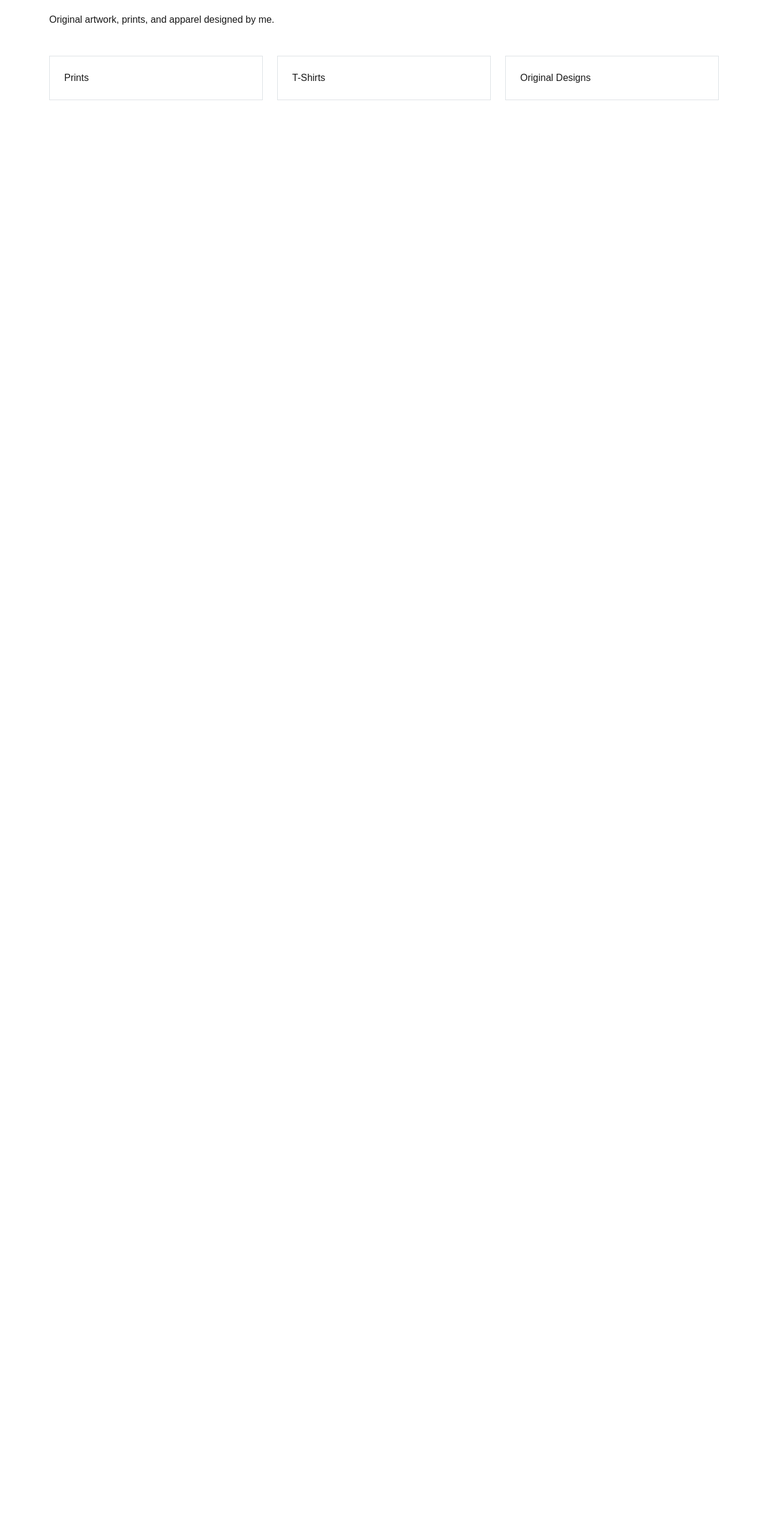
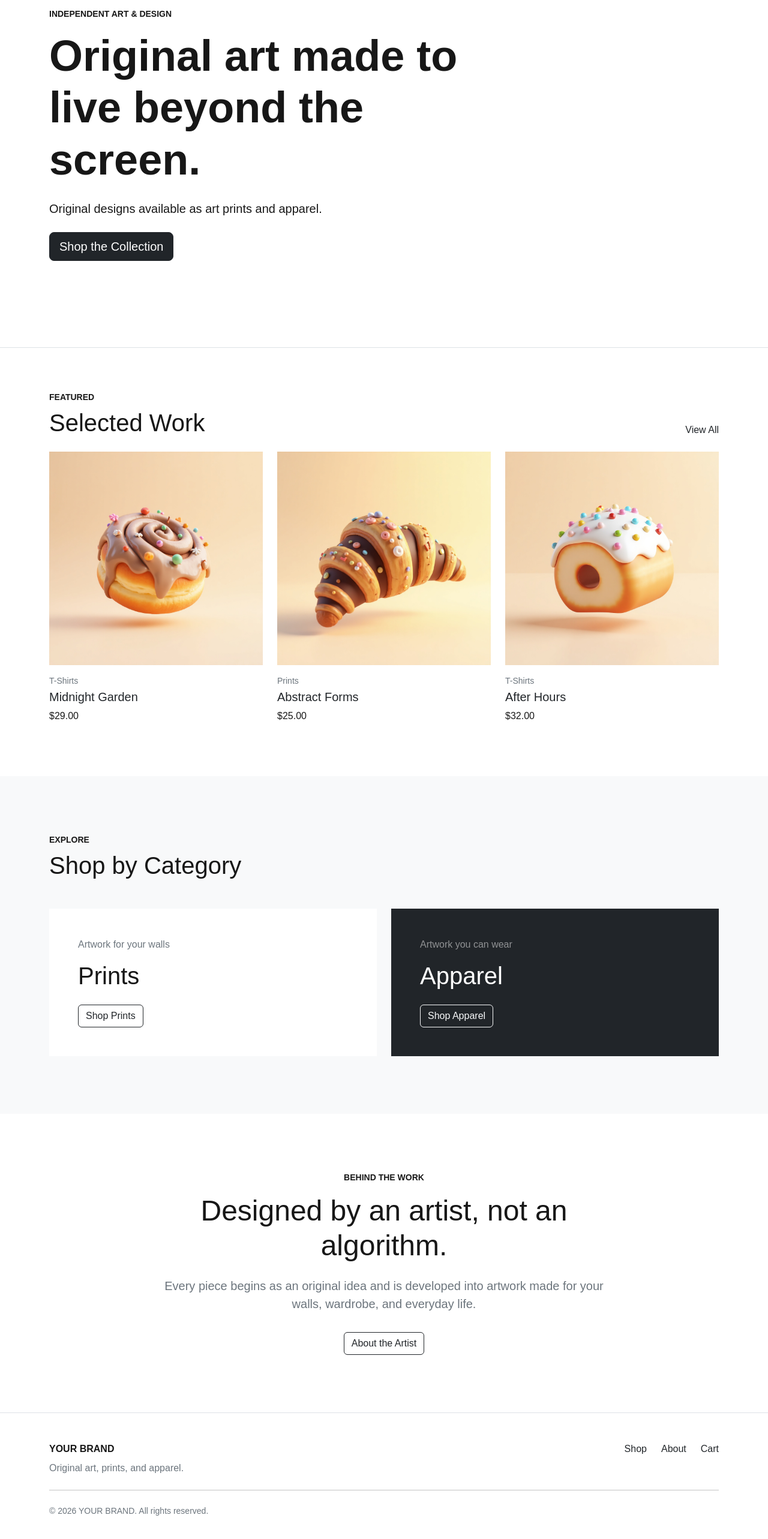
Before and after one commit to derinventingroom/ladeedaa-shop, a Next.js app: page / in a window 1280 px wide. Shown: the part 220-2786 px from the top of the page at 60% size. Before the commit the page ends 800 px from the top, so only its background shows below. Built offline with nearby package versions, Linux system fonts and the light colour scheme.

Commit message:
Complete storefront foundation

```diff
--- a/src/app/layout.tsx
+++ b/src/app/layout.tsx
@@ -1,4 +1,5 @@
-import Navbar from "@/components/Navbar";
+import Navbar from "@/components/layout/Navbar";
+import Footer from "@/components/layout/Footer";
 import type { Metadata } from "next";
 import { Geist, Geist_Mono } from "next/font/google";
 import "bootstrap/dist/css/bootstrap.min.css";
@@ -25,6 +26,7 @@ export default function RootLayout({ children }: LayoutProps<"/">) {
       <body>
         <Navbar />
         {children}
+        <Footer />
       </body>
     </html>
   );
--- a/src/app/page.tsx
+++ b/src/app/page.tsx
@@ -1,27 +1,142 @@
-import Image from "next/image";
-import styles from "./page.module.css";
+import ProductGrid from "@/components/product/ProductGrid";
+import { products } from "@/data/products";
+import Link from "next/link";
 
 export default function Home() {
+  const featuredProducts = products.slice(0, 3);
   return (
-    <main className="container py-5">
-      <h1 className="display-1">LaDeeDaa</h1>
+    <main>
+      <section className="py-5">
+        <div className="container py-lg-5">
+          <div className="row py-5">
+            <div className="col-lg-8">
+              <p className="text-uppercase small fw-semibold mb-3">
+                Independent Art & Design
+              </p>
 
-      <p>
-        Original artwork, prints, and apparel designed by me.
-      </p>
-      <div className="row mt-5">
-      <div className="col-md-4">
-        <div className="border p-4">Prints</div>
-      </div>
+              <h1 className="display-2 fw-bold mb-4">
+                Original art made to live beyond the screen.
+              </h1>
 
-      <div className="col-md-4">
-        <div className="border p-4">T-Shirts</div>
-      </div>
+              <p className="lead mb-4">
+                Original designs available as art prints and apparel.
+              </p>
 
-      <div className="col-md-4">
-        <div className="border p-4">Original Designs</div>
-      </div>
-     </div>
+              <Link
+                href="/shop"
+                className="btn btn-dark btn-lg"
+              >
+                Shop the Collection
+              </Link>
+            </div>
+          </div>
+        </div>
+      </section>
+      <section className="py-5 border-top">
+        <div className="container py-lg-4">
+          <div className="d-flex justify-content-between align-items-end mb-4">
+            <div>
+              <p className="text-uppercase small fw-semibold mb-2">
+                Featured
+              </p>
+
+              <h2 className="display-6 mb-0">
+                Selected Work
+              </h2>
+            </div>
+
+            <Link
+              href="/shop"
+              className="text-dark"
+            >
+              View All
+            </Link>
+          </div>
+
+          <ProductGrid products={featuredProducts} />
+        </div>
+      </section>
+      <section className="py-5 bg-light">
+        <div className="container py-lg-5">
+          <div className="mb-5">
+            <p className="text-uppercase small fw-semibold mb-2">
+              Explore
+            </p>
+
+            <h2 className="display-6">
+              Shop by Category
+            </h2>
+          </div>
+
+          <div className="row g-4">
+            <div className="col-md-6">
+              <div className="bg-white p-5 h-100">
+                <p className="text-secondary">
+                  Artwork for your walls
+                </p>
+
+                <h3 className="display-6">
+                  Prints
+                </h3>
+
+                <Link
+                  href="/shop"
+                  className="btn btn-outline-dark mt-3"
+                >
+                  Shop Prints
+                </Link>
+              </div>
+            </div>
+
+            <div className="col-md-6">
+              <div className="bg-dark text-white p-5 h-100">
+                <p className="text-white-50">
+                  Artwork you can wear
+                </p>
+
+                <h3 className="display-6">
+                  Apparel
+                </h3>
+
+                <Link
+                  href="/shop"
+                  className="btn btn-outline-light mt-3"
+                >
+                  Shop Apparel
+                </Link>
+              </div>
+            </div>
+          </div>
+        </div>
+      </section>
+      <section className="py-5">
+        <div className="container py-lg-5">
+          <div className="row justify-content-center">
+            <div className="col-lg-8 text-center">
+              <p className="text-uppercase small fw-semibold mb-3">
+                Behind the Work
+              </p>
+
+              <h2 className="display-5 mb-4">
+                Designed by an artist, not an algorithm.
+              </h2>
+
+              <p className="lead text-secondary">
+                Every piece begins as an original idea and is
+                developed into artwork made for your walls,
+                wardrobe, and everyday life.
+              </p>
+
+              <Link
+                href="/about"
+                className="btn btn-outline-dark mt-3"
+              >
+                About the Artist
+              </Link>
+            </div>
+          </div>
+        </div>
+      </section>
     </main>
   );
 }
--- a/src/app/products/[slug]/page.tsx
+++ b/src/app/products/[slug]/page.tsx
@@ -1,6 +1,6 @@
 import Image from "next/image";
 import { notFound } from "next/navigation";
-import { products } from "@/data/products";
+import { getProductBySlug } from "@/data/products";
 
 type ProductPageProps = {
   params: Promise<{
@@ -13,9 +13,7 @@ export default async function ProductPage({
 }: ProductPageProps) {
   const { slug } = await params;
 
-  const product = products.find(
-    (product) => product.slug === slug
-  );
+  const product = getProductBySlug(slug);
 
   if (!product) {
     notFound();
--- /dev/null
+++ b/src/components/layout/Footer.tsx
@@ -0,0 +1,52 @@
+import Link from "next/link";
+
+export default function Footer() {
+  return (
+    <footer className="border-top py-5">
+      <div className="container">
+        <div className="row g-4">
+          <div className="col-md-6">
+            <p className="fw-bold mb-2">
+              YOUR BRAND
+            </p>
+
+            <p className="text-secondary mb-0">
+              Original art, prints, and apparel.
+            </p>
+          </div>
+
+          <div className="col-md-6">
+            <div className="d-flex gap-4 justify-content-md-end">
+              <Link
+                href="/shop"
+                className="text-dark text-decoration-none"
+              >
+                Shop
+              </Link>
+
+              <Link
+                href="/about"
+                className="text-dark text-decoration-none"
+              >
+                About
+              </Link>
+
+              <Link
+                href="/cart"
+                className="text-dark text-decoration-none"
+              >
+                Cart
+              </Link>
+            </div>
+          </div>
+        </div>
+
+        <hr className="my-4" />
+
+        <p className="small text-secondary mb-0">
+          © 2026 YOUR BRAND. All rights reserved.
+        </p>
+      </div>
+    </footer>
+  );
+}
--- a/src/components/ProductCard.tsx
+++ b/src/components/product/ProductCard.tsx
@@ -11,6 +11,7 @@ export default function ProductCard({
 }: ProductCardProps) {
   return (
     <article>
+      <Link href={`/products/${product.slug}`}>
         <div className="position-relative ratio ratio-1x1 mb-3 overflow-hidden">
           <Image
             src={product.image}
@@ -19,7 +20,7 @@ export default function ProductCard({
             className="object-fit-cover"
           />
         </div>
-
+      </Link>
       <p className="text-secondary small mb-1">
         {product.category}
       </p>
--- /dev/null
+++ b/src/components/product/ProductGrid.tsx
@@ -0,0 +1,23 @@
+import ProductCard from "@/components/product/ProductCard";
+import type { Product } from "@/types/product";
+
+type ProductGridProps = {
+  products: Product[];
+};
+
+export default function ProductGrid({
+  products,
+}: ProductGridProps) {
+  return (
+    <div className="row g-4">
+      {products.map((product) => (
+        <div
+          className="col-12 col-md-6 col-lg-4"
+          key={product.id}
+        >
+          <ProductCard product={product} />
+        </div>
+      ))}
+    </div>
+  );
+}
--- a/src/data/products.ts
+++ b/src/data/products.ts
@@ -38,3 +38,7 @@ export const products: Product[] = [
     description: "An original apparel design inspired by late nights and city lights.",
   },
 ];
+
+export function getProductBySlug(slug: string) {
+  return products.find((product) => product.slug === slug);
+}
```
Also changed, not shown: src/app/shop/page.tsx (+2 -11 lines), src/components/Counter.tsx (deleted, +0 -19 lines), src/components/layout/Navbar.tsx (renamed from src/components/Navbar.tsx). Lines whose indentation alone changed are shown as unchanged.
